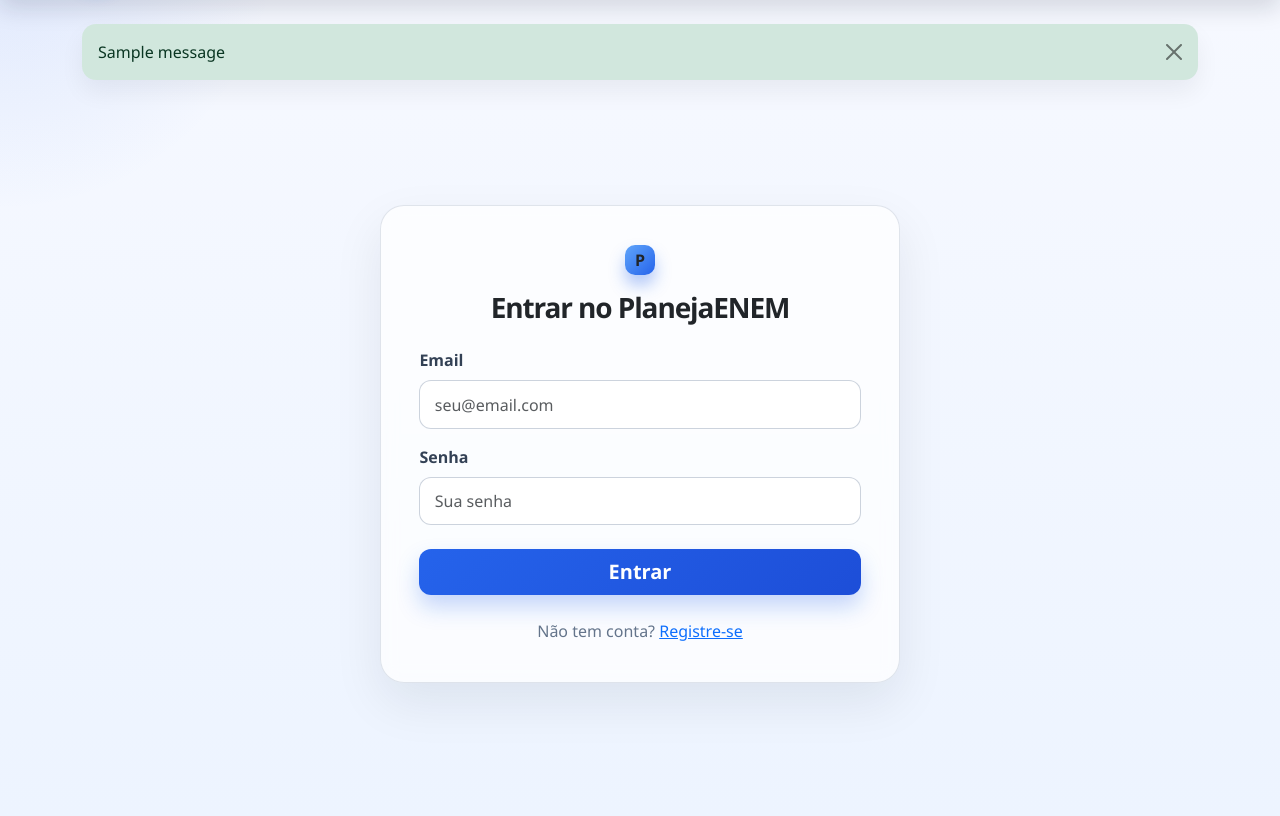
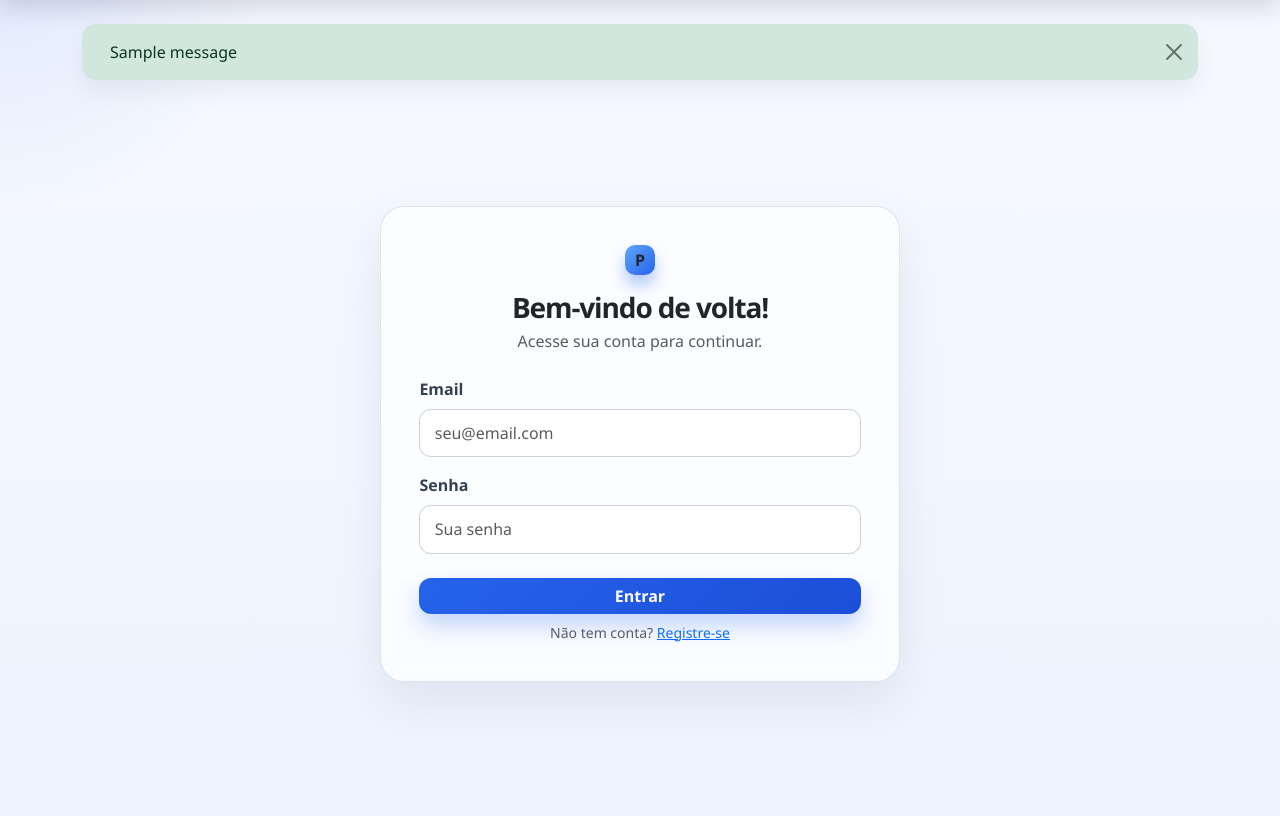
Before and after one commit to YuriAlvvvss/PlanejaENEM, a Flask app: page /auth/login in a window 1280 px wide. Shown: the part 69-885 px from the top of the page. Run offline with Flask 3, Linux system fonts and the light colour scheme; tables that the repository leaves empty hold one stand-in row (values such as "Sample post"); one stand-in notice (Sample message) is shown; some libraries are stand-ins or nearby versions.

Commit message:
melhorias no frontend

```diff
--- a/app/static/style.css
+++ b/app/static/style.css
@@ -112,6 +112,16 @@ body {
     border: none;
     box-shadow: 0 12px 24px rgba(15, 23, 42, 0.06);
     margin-bottom: 1.5rem;
+    display: flex;
+    align-items: center;
+    gap: 0.75rem;
+    font-weight: 500;
+    animation: slideInDown 0.3s ease;
+}
+
+.app-alert i {
+    flex-shrink: 0;
+    font-size: 1.1rem;
 }
 
 .card {
@@ -223,11 +233,28 @@ body {
     border-radius: 12px;
     border: none;
     font-weight: 600;
-    transition: transform 0.18s ease, box-shadow 0.18s ease;
+    transition: transform 0.18s ease, box-shadow 0.18s ease, background-color 0.18s ease, border-color 0.18s ease;
+    position: relative;
+    overflow: hidden;
 }
 
 .btn:hover {
-    transform: translateY(-1px);
+    transform: translateY(-2px);
+    box-shadow: 0 12px 24px rgba(0, 0, 0, 0.15);
+}
+
+.btn:active {
+    transform: translateY(0);
+}
+
+.btn-secondary {
+    background-color: #64748b;
+    border-color: #64748b;
+}
+
+.btn-secondary:hover {
+    background-color: #475569;
+    border-color: #475569;
 }
 
 .btn-primary {
--- a/app/templates/auth/login.html
+++ b/app/templates/auth/login.html
@@ -7,31 +7,33 @@
         <div class="card-body">
             <div class="text-center mb-4">
                 <span class="brand-mark d-inline-flex mx-auto mb-3">P</span>
-                <h3>Entrar no PlanejaENEM</h3>
+                <h3 class="mb-1">Bem-vindo de volta!</h3>
+                <p class="text-muted mb-0">Acesse sua conta para continuar.</p>
             </div>
-            <form method="POST">
+            <form method="POST" novalidate>
                 {{ form.hidden_tag() }}
                 <div class="mb-3">
                     <label class="form-label">{{ form.email.label }}</label>
-                    {{ form.email(class="form-control", placeholder="seu@email.com") }}
-                    {% for error in form.email.errors %}
-                    <div class="text-danger small">{{ error }}</div>
-                    {% endfor %}
+                    {{ form.email(class="form-control is-invalid" if form.email.errors else "form-control", placeholder="seu@email.com") }}
+                    {% if form.email.errors %}
+                    <div class="invalid-feedback d-block">
+                        {% for error in form.email.errors %}<i class="bi bi-exclamation-circle"></i> {{ error }}<br/>{% endfor %}
+                    </div>
+                    {% endif %}
                 </div>
-                <div class="mb-3">
+                <div class="mb-4">
                     <label class="form-label">{{ form.senha.label }}</label>
-                    {{ form.senha(class="form-control", placeholder="Sua senha") }}
-                    {% for error in form.senha.errors %}
-                    <div class="text-danger small">{{ error }}</div>
-                    {% endfor %}
+                    {{ form.senha(class="form-control is-invalid" if form.senha.errors else "form-control", placeholder="Sua senha") }}
+                    {% if form.senha.errors %}
+                    <div class="invalid-feedback d-block">
+                        {% for error in form.senha.errors %}<i class="bi bi-exclamation-circle"></i> {{ error }}<br/>{% endfor %}
+                    </div>
+                    {% endif %}
                 </div>
-                <div class="d-grid mt-4">
-                    {{ form.submit(class="btn btn-primary btn-lg") }}
+                {{ form.submit(class="btn btn-primary w-100 mb-2", value="Entrar") }}
+                <div class="text-center text-muted small">
+                    Não tem conta? <a href="{{ url_for('auth.register') }}" class="link-primary">Registre-se</a>
                 </div>
-            </form>
-            <p class="text-center mt-4 mb-0 text-soft">
-                Não tem conta? <a href="{{ url_for('auth.register') }}">Registre-se</a>
-            </p>
         </div>
     </div>
 </div>
--- a/app/templates/base.html
+++ b/app/templates/base.html
@@ -59,7 +59,16 @@
         {% with messages = get_flashed_messages(with_categories=true) %}
         {% if messages %}
         {% for category, message in messages %}
-        <div class="alert alert-{{ category }} alert-dismissible fade show app-alert" role="alert">
+        <div class="alert alert-{{ category }} alert-dismissible fade show app-alert" role="alert" style="animation: slideInDown 0.3s ease;">
+            {% if category == 'success' %}
+            <i class="bi bi-check-circle"></i>
+            {% elif category == 'error' %}
+            <i class="bi bi-exclamation-triangle"></i>
+            {% elif category == 'warning' %}
+            <i class="bi bi-exclamation-circle"></i>
+            {% else %}
+            <i class="bi bi-info-circle"></i>
+            {% endif %}
             {{ message }}
             <button type="button" class="btn-close" data-bs-dismiss="alert"></button>
         </div>
```
Also changed, not shown: other parts of app/static/style.css (+49 -0 lines), app/templates/auth/register.html (+30 -21 lines), app/templates/subjects/form.html (+12 -8 lines), app/templates/tasks/form.html (+30 -20 lines).
